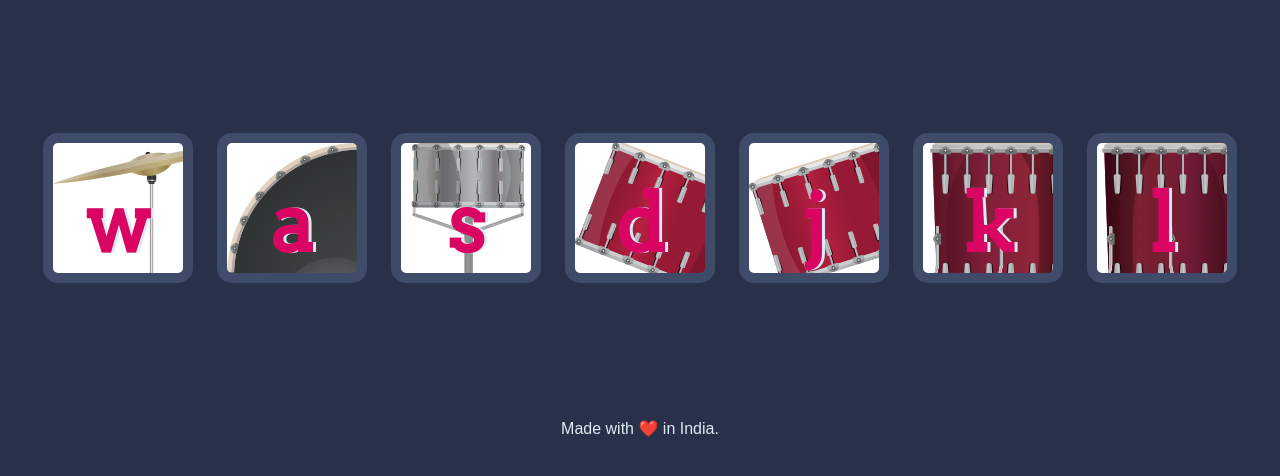
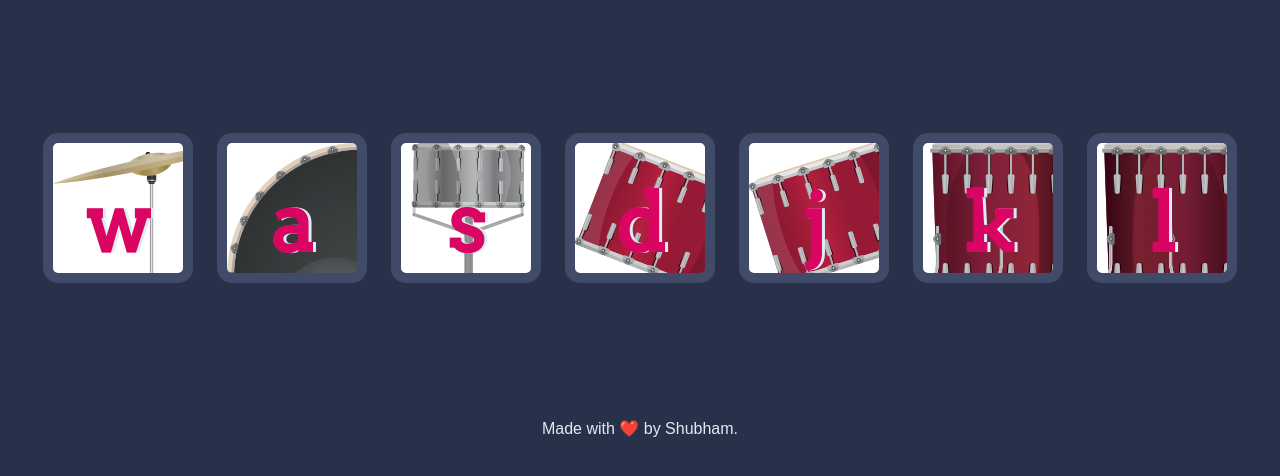
Before and after one commit to shubhamrozers/drum-kit, a plain HTML site: page index.html in a window 1280 px wide. Shown: the part 156-632 px from the top of the page. Drawn offline with Linux system fonts and the light colour scheme.

Commit message:
Update index.html

```diff
--- a/index.html
+++ b/index.html
@@ -23,7 +23,7 @@
 
 
   <footer>
-    Made with ❤️ in India.
+    Made with ❤️ by Shubham.
   </footer>
   <script src="index.js" charset="utf-8"></script>
 </body>
```
